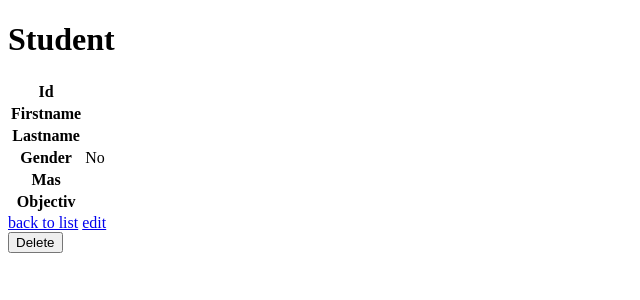
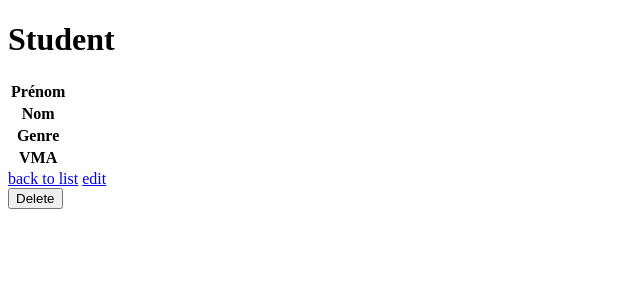
Before and after one commit to harryssecret/course2ouf, a Symfony app: template webapp/templates/student/show.html.twig in a window 1280 px wide. Shown: the part 68-368 px from the top of the page, without its empty margins (0-640 px from the left). Run offline with Twig, Linux system fonts and the light colour scheme; the template is opened without the code that fills it, so the values that code supplies are empty; some libraries are stand-ins or nearby versions.

Commit message:
updated forms to remove unused columns

```diff
--- a/webapp/templates/student/_form.html.twig
+++ b/webapp/templates/student/_form.html.twig
@@ -1,4 +1,4 @@
 {{ form_start(form) }}
     {{ form_widget(form) }}
-    <button class="btn">{{ button_label|default('Save') }}</button>
+    <button class="btn">{{ button_label|default('Sauvegarder') }}</button>
 {{ form_end(form) }}
--- a/webapp/templates/student/index.html.twig
+++ b/webapp/templates/student/index.html.twig
@@ -11,7 +11,7 @@
                 <th>Nom</th>
                 <th>Prénom</th>
                 <th>Genre</th>
-                <th>Mas</th>
+                <th>VMA</th>
                 <th>Objectif</th>
                 <th>Actions</th>
             </tr>
@@ -21,9 +21,8 @@
             <tr>
                 <td>{{ student.firstname }}</td>
                 <td>{{ student.lastname }}</td>
-                <td>{{ student.gender ? 'Yes' : 'No' }}</td>
+                <td>{{ student.gender }}</td>
                 <td>{{ student.mas }}</td>
-                <td>{{ student.objectiv ? student.objectiv|date('H:i:s') : '' }}</td>
                 <td>
                     <a href="{{ path('app_student_show', {'id': student.id}) }}">show</a>
                     <a href="{{ path('app_student_edit', {'id': student.id}) }}">edit</a>
@@ -38,6 +37,5 @@
     </table>
 <div class="flex gap-4">
     <a href="{{ path('app_student_new') }}">Ajouter</a>
-    <a href="{{ path('app_student_batch_import') }}">Importer un fichier</a>
 </div>
 {% endblock %}
--- a/webapp/templates/student/new.html.twig
+++ b/webapp/templates/student/new.html.twig
@@ -3,7 +3,7 @@
 {% block title %}New Student{% endblock %}
 
 {% block body %}
-    <h1>Create new Student</h1>
+    <h1 class="text-xl">Créer un nouvel étudiant</h1>
 
     {{ include('student/_form.html.twig') }}
 
--- a/webapp/templates/student/show.html.twig
+++ b/webapp/templates/student/show.html.twig
@@ -8,28 +8,20 @@
     <table class="table">
         <tbody>
             <tr>
-                <th>Id</th>
-                <td>{{ student.id }}</td>
-            </tr>
-            <tr>
-                <th>Firstname</th>
+                <th>Prénom</th>
                 <td>{{ student.firstname }}</td>
             </tr>
             <tr>
-                <th>Lastname</th>
+                <th>Nom</th>
                 <td>{{ student.lastname }}</td>
             </tr>
             <tr>
-                <th>Gender</th>
-                <td>{{ student.gender ? 'Yes' : 'No' }}</td>
+                <th>Genre</th>
+                <td>{{ student.gender }}</td>
             </tr>
             <tr>
-                <th>Mas</th>
+                <th>VMA</th>
                 <td>{{ student.mas }}</td>
-            </tr>
-            <tr>
-                <th>Objectiv</th>
-                <td>{{ student.objectiv ? student.objectiv|date('H:i:s') : '' }}</td>
             </tr>
         </tbody>
     </table>
```
